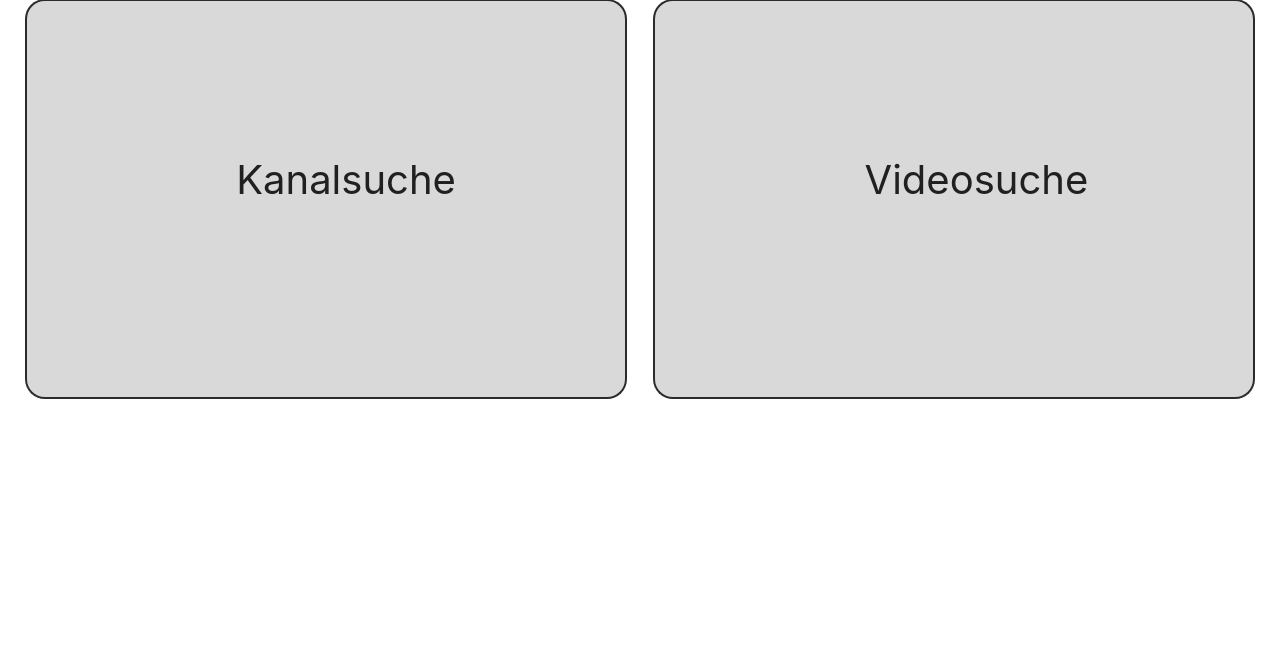
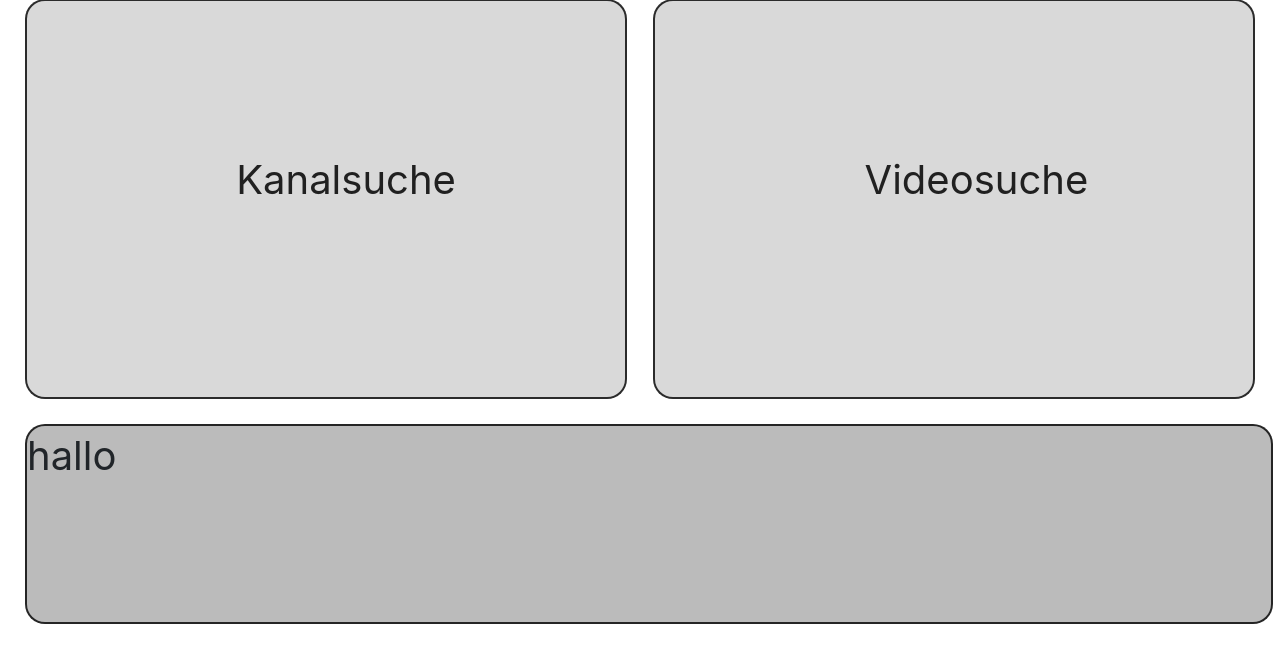
Before and after one commit to kevha/wwi17-youtube-api, a PHP site: page / in a window 1280 px wide. Shown: the part 87-750 px from the top of the page. Run offline with PHP 8.4, Linux system fonts and the light colour scheme; some libraries are stand-ins or nearby versions.

Commit message:
untere Div Box mit Css

```diff
--- a/index.html
+++ b/index.html
@@ -46,19 +46,22 @@
 
 
 <div class="grid-container">
+  <a href="kanalsuche.html">
+  <block1>
+    <div class="grid-item">Kanalsuche</div>
+  </block1>
+  </a>
   <a href="videosuche.html">
-  <block>
+  <block2>
   <div class="grid-item">Videosuche</div>
 
-</block>
-</a>
-<a href="kanalsuche.html">
-<block2>
-  <div class="grid-item">Kanalsuche</div>
 </block2>
 </a>
+
 </div>
-
+<block3>
+  hallo
+</block3>
 
 
 
--- a/style.css
+++ b/style.css
@@ -16,7 +16,7 @@ body {
     margin-left: 15em;
   }
 
-  block {
+  block2 {
     float: right;
     width: 47%;
     height: 400px;
@@ -28,7 +28,7 @@ body {
     border-radius:20px;
   }
 
-  block2 {
+  block1 {
     float: left;
     width: 47%;
     height: 400px;
@@ -39,9 +39,20 @@ body {
     margin-left:25px;
     border-radius:20px;
   }
+  block3 {
+    float: left;
+    width: 97.5%;
+    height: 200px;
+    border: 2px solid rgba(0, 0, 0, 0.8);
+    font-size: 40px;
+    background-color: #bbbbbb;
+    margin-top:25px;
+    margin-left:25px;
+    border-radius:20px;
+  }
 
   /* Änderung der Farbe wenn Maus über Block1 fährt */
-  block:hover{
+  block1:hover{
     background-color: #c0c0c0;
   }
 
@@ -49,6 +60,8 @@ body {
   block2:hover{
     background-color: #c0c0c0;
   }
+
+
 
   .grid-item{
     padding-top:25%;
```
